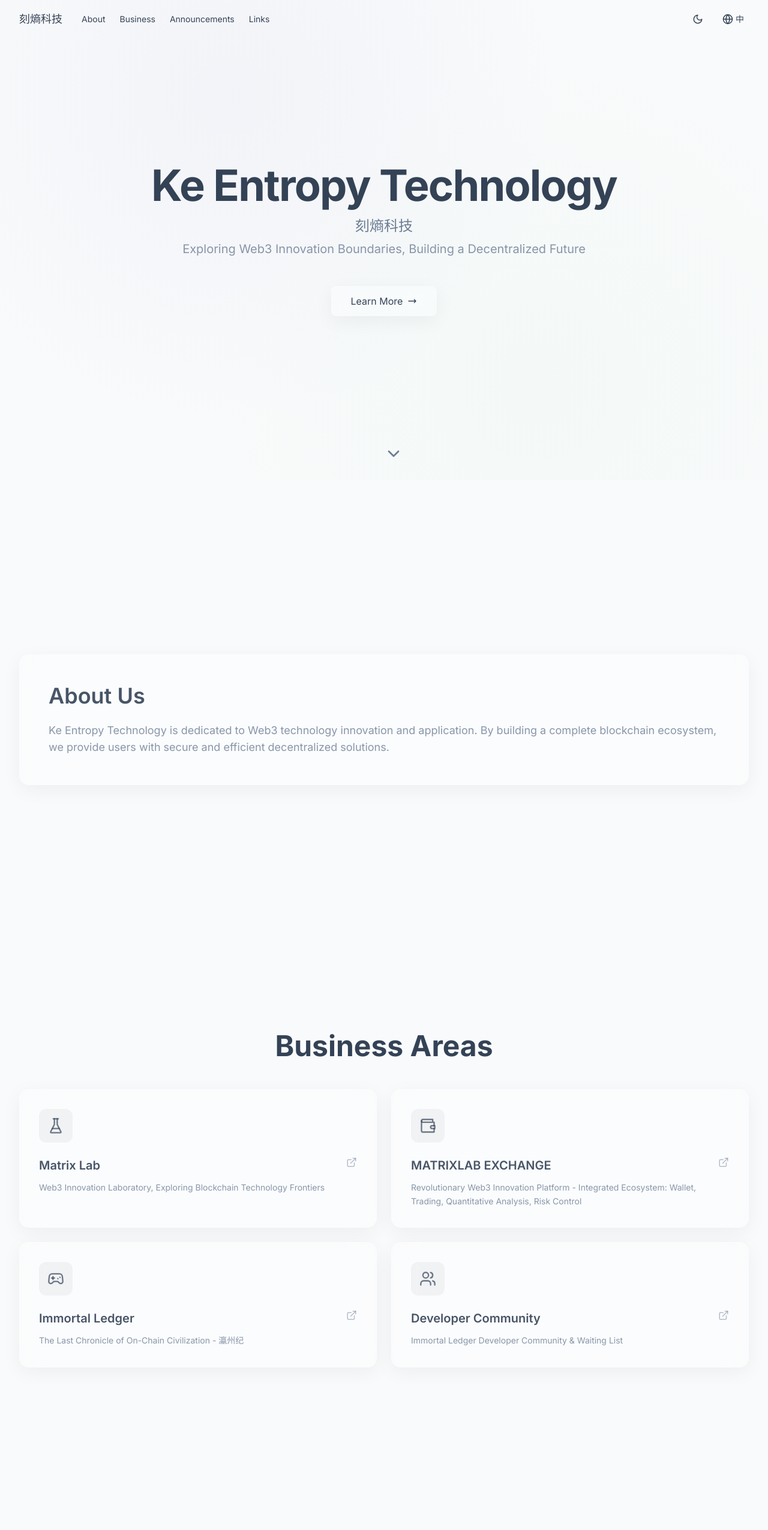
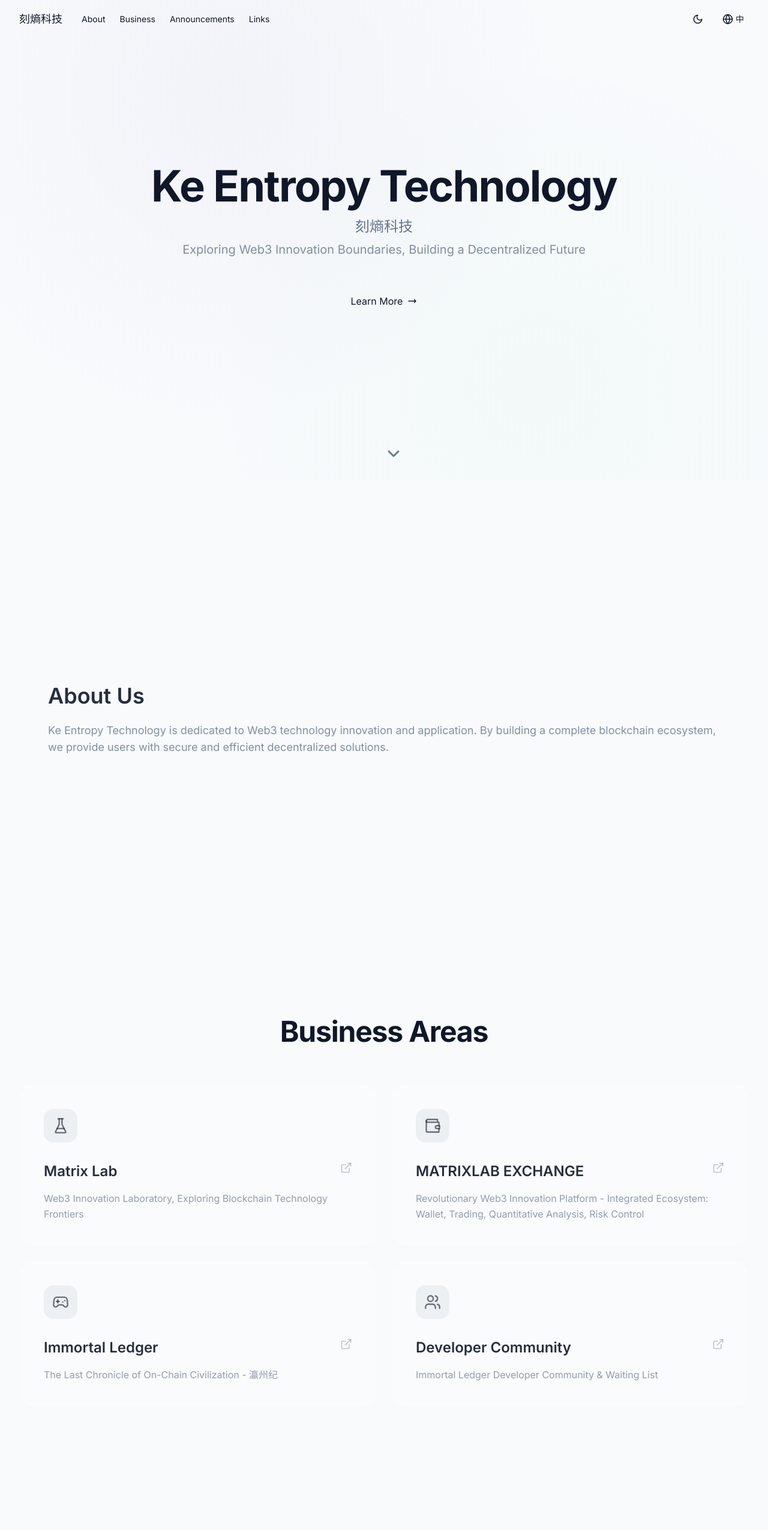
Before and after one commit to 24373054/DevelopMatrix, a Next.js app: page /en in a window 1280 px wide. Shown: the top 2551 px of the page at 60% size. Built offline with nearby package versions, Linux system fonts and the light colour scheme.

Commit message:
美化界面：应用Spotlight光照效果，增加全局背景氛围，优化融合式设计

```diff
--- a/app/[locale]/layout.tsx
+++ b/app/[locale]/layout.tsx
@@ -18,6 +18,7 @@ export default async function LocaleLayout({
   return (
     <html lang={locale} suppressHydrationWarning>
       <body className={inter.className}>
+        <div className="ambient-light" />
         <NextIntlClientProvider messages={messages}>
           <ThemeProvider
             attribute="class"
--- a/app/globals.css
+++ b/app/globals.css
@@ -4,25 +4,24 @@
 
 @layer base {
   :root {
-    /* 浅色模式 - 冷色调、低对比度 */
-    --background: 210 20% 98%;
-    --foreground: 215 25% 27%;
-    --muted: 210 20% 92%;
-    --muted-foreground: 215 15% 50%;
-    --border: 215 20% 88%;
-    --accent: 210 25% 88%;
-    --accent-foreground: 215 25% 30%;
+    /* 浅色模式 - 极冷灰调 */
+    --background: 210 40% 98%;
+    --foreground: 222 47% 11%;
+    --muted: 210 40% 96.1%;
+    --muted-foreground: 215.4 16.3% 46.9%;
+    --border: 214.3 31.8% 91.4%;
+    --card: 0 0% 100%;
+    --radius: 1rem;
   }
 
   .dark {
-    /* 深色模式 - 更深的冷色调、极低对比度 */
-    --background: 220 20% 8%;
-    --foreground: 210 20% 92%;
-    --muted: 220 15% 15%;
-    --muted-foreground: 215 12% 60%;
-    --border: 220 15% 18%;
-    --accent: 220 15% 16%;
-    --accent-foreground: 210 20% 88%;
+    /* 深色模式 - 深空灰蓝 */
+    --background: 222 47% 11%;
+    --foreground: 210 40% 98%;
+    --muted: 217 33% 17%;
+    --muted-foreground: 215 20% 65%;
+    --border: 217 33% 17%;
+    --card: 222 47% 11%;
   }
 }
 
@@ -31,51 +30,93 @@
     @apply border-border;
   }
   body {
-    @apply bg-background text-foreground;
+    @apply bg-background text-foreground selection:bg-foreground/10;
     font-feature-settings: "rlig" 1, "calt" 1;
   }
 }
 
-/* Smooth scrolling */
-html {
-  scroll-behavior: smooth;
+/* 动态背景光晕 - 冷调 */
+.ambient-light {
+  position: fixed;
+  top: 0;
+  left: 0;
+  width: 100%;
+  height: 100%;
+  overflow: hidden;
+  z-index: -1;
+  background: radial-gradient(circle at 50% 50%, rgba(var(--foreground), 0.03) 0%, transparent 50%);
 }
 
-/* Custom scrollbar - 极简设计 */
+.ambient-light::before {
+  content: '';
+  position: absolute;
+  top: -50%;
+  left: -50%;
+  width: 200%;
+  height: 200%;
+  background: radial-gradient(circle at 50% 50%, rgba(148, 163, 184, 0.1) 0%, transparent 30%);
+  animation: moveLight 20s linear infinite;
+}
+
+.dark .ambient-light::before {
+  background: radial-gradient(circle at 50% 50%, rgba(56, 189, 248, 0.05) 0%, transparent 30%);
+}
+
+@keyframes moveLight {
+  0% { transform: translate(0, 0) rotate(0deg); }
+  50% { transform: translate(10%, 10%) rotate(180deg); }
+  100% { transform: translate(0, 0) rotate(360deg); }
+}
+
+/* 高级Spotlight卡片效果 */
+.spotlight-card {
+  @apply relative overflow-hidden rounded-3xl border border-border/5 bg-card/30 backdrop-blur-sm transition-all duration-500;
+}
+
+.spotlight-card::before {
+  content: "";
+  position: absolute;
+  inset: 0;
+  background: radial-gradient(
+    800px circle at var(--mouse-x) var(--mouse-y),
+    rgba(255, 255, 255, 0.06),
+    transparent 40%
+  );
+  opacity: 0;
+  transition: opacity 0.5s;
+  z-index: 1;
+  pointer-events: none;
+}
+
+.spotlight-card:hover::before {
+  opacity: 1;
+}
+
+/* 深色模式下的Spotlight更亮一点 */
+.dark .spotlight-card::before {
+  background: radial-gradient(
+    800px circle at var(--mouse-x) var(--mouse-y),
+    rgba(255, 255, 255, 0.1),
+    transparent 40%
+  );
+}
+
+/* 融合式组件基础类 */
+.fusion-glass {
+  @apply bg-background/40 backdrop-blur-xl border border-foreground/5 shadow-sm;
+}
+
+/* 极简滚动条 */
 ::-webkit-scrollbar {
   width: 6px;
-  height: 6px;
 }
-
 ::-webkit-scrollbar-track {
-  @apply bg-transparent;
+  background: transparent;
 }
-
 ::-webkit-scrollbar-thumb {
-  @apply bg-muted-foreground/20 rounded-full;
-  transition: background-color 0.2s ease;
+  background: rgba(156, 163, 175, 0.2);
+  border-radius: 10px;
 }
-
 ::-webkit-scrollbar-thumb:hover {
-  @apply bg-muted-foreground/40;
+  background: rgba(156, 163, 175, 0.4);
 }
-
-/* Glassmorphism effect - 融合式无边框设计 */
-.glass {
-  background: rgba(255, 255, 255, 0.4);
-  backdrop-filter: blur(20px) saturate(180%);
-  -webkit-backdrop-filter: blur(20px) saturate(180%);
-  border: 1px solid rgba(255, 255, 255, 0.18);
-  box-shadow: 0 8px 32px 0 rgba(0, 0, 0, 0.05);
-}
-
-.dark .glass {
-  background: rgba(15, 20, 30, 0.5);
-  border: 1px solid rgba(255, 255, 255, 0.08);
-  box-shadow: 0 8px 32px 0 rgba(0, 0, 0, 0.3);
-}
-
-/* Smooth transitions */
-* {
-  transition: background-color 0.3s ease, border-color 0.3s ease, color 0.3s ease;
-}
--- a/components/Business.tsx
+++ b/components/Business.tsx
@@ -34,19 +34,34 @@ export default function Business() {
   const ref = useRef(null);
   const isInView = useInView(ref, { once: true, margin: '-100px' });
 
+  const handleMouseMove = (e: React.MouseEvent<HTMLDivElement>) => {
+    const cards = document.getElementsByClassName('spotlight-card');
+    Array.from(cards).forEach((card) => {
+      const rect = card.getBoundingClientRect();
+      const x = e.clientX - rect.left;
+      const y = e.clientY - rect.top;
+      (card as HTMLElement).style.setProperty('--mouse-x', `${x}px`);
+      (card as HTMLElement).style.setProperty('--mouse-y', `${y}px`);
+    });
+  };
+
   return (
-    <section id="business" className="min-h-screen flex items-center py-20">
-      <div className="max-w-7xl mx-auto px-4 sm:px-6 lg:px-8">
+    <section
+      id="business"
+      className="min-h-screen flex items-center py-24"
+      onMouseMove={handleMouseMove}
+    >
+      <div className="max-w-7xl mx-auto px-4 sm:px-6 lg:px-8 w-full">
         <motion.h2
           ref={ref}
-          initial={{ opacity: 0, y: 50 }}
-          animate={isInView ? { opacity: 1, y: 0 } : { opacity: 0, y: 50 }}
-          transition={{ duration: 0.8 }}
-          className="text-4xl md:text-5xl font-bold mb-12 text-center"
+          initial={{ opacity: 0, y: 30 }}
+          animate={isInView ? { opacity: 1, y: 0 } : { opacity: 0, y: 30 }}
+          transition={{ duration: 0.8, ease: [0.16, 1, 0.3, 1] }}
+          className="text-4xl md:text-5xl font-bold mb-16 text-center tracking-tight text-foreground"
         >
           {t('title')}
         </motion.h2>
-        <div className="grid grid-cols-1 md:grid-cols-2 gap-6">
+        <div className="grid grid-cols-1 md:grid-cols-2 gap-6 group">
           {businessItems.map((item, index) => {
             const Icon = item.icon;
             return (
@@ -55,19 +70,21 @@ export default function Business() {
                 href={item.url}
                 target="_blank"
                 rel="noopener noreferrer"
-                initial={{ opacity: 0, y: 50 }}
-                animate={isInView ? { opacity: 1, y: 0 } : { opacity: 0, y: 50 }}
-                transition={{ duration: 0.8, delay: index * 0.1 }}
-                className="glass rounded-2xl p-8 hover:scale-[1.02] hover:shadow-2xl transition-all duration-500 group"
+                initial={{ opacity: 0, y: 30 }}
+                animate={isInView ? { opacity: 1, y: 0 } : { opacity: 0, y: 30 }}
+                transition={{ duration: 0.8, delay: index * 0.15, ease: [0.16, 1, 0.3, 1] }}
+                className="spotlight-card p-10 group/card"
               >
-                <div className="w-14 h-14 rounded-xl bg-foreground/5 flex items-center justify-center mb-6 group-hover:bg-foreground/10 transition-colors duration-300">
-                  <Icon size={28} className="text-foreground/70 group-hover:text-foreground transition-colors duration-300" />
+                <div className="relative z-10">
+                  <div className="w-14 h-14 rounded-2xl bg-foreground/5 flex items-center justify-center mb-8 group-hover/card:bg-foreground/10 transition-colors duration-500">
+                    <Icon size={28} className="text-foreground/60 group-hover/card:text-foreground transition-colors duration-500" />
+                  </div>
+                  <div className="flex items-start justify-between mb-4">
+                    <h3 className="text-2xl font-semibold text-foreground/90 group-hover/card:text-foreground transition-colors duration-500">{t(`${item.key}.title`)}</h3>
+                    <ExternalLink size={20} className="text-muted-foreground/40 group-hover/card:text-foreground/70 group-hover/card:translate-x-1 group-hover/card:-translate-y-1 transition-all duration-500" />
+                  </div>
+                  <p className="text-muted-foreground/70 text-base leading-relaxed group-hover/card:text-muted-foreground/90 transition-colors duration-500">{t(`${item.key}.description`)}</p>
                 </div>
-                <div className="flex items-start justify-between mb-3">
-                  <h3 className="text-xl font-semibold text-foreground/90">{t(`${item.key}.title`)}</h3>
-                  <ExternalLink size={18} className="text-muted-foreground/50 group-hover:text-foreground/70 group-hover:translate-x-1 group-hover:-translate-y-1 transition-all duration-300" />
-                </div>
-                <p className="text-muted-foreground/80 text-sm leading-relaxed">{t(`${item.key}.description`)}</p>
               </motion.a>
             );
           })}
--- a/components/Links.tsx
+++ b/components/Links.tsx
@@ -20,19 +20,34 @@ export default function Links() {
   const ref = useRef(null);
   const isInView = useInView(ref, { once: true, margin: '-100px' });
 
+  const handleMouseMove = (e: React.MouseEvent<HTMLDivElement>) => {
+    const cards = document.getElementsByClassName('spotlight-link-card');
+    Array.from(cards).forEach((card) => {
+      const rect = card.getBoundingClientRect();
+      const x = e.clientX - rect.left;
+      const y = e.clientY - rect.top;
+      (card as HTMLElement).style.setProperty('--mouse-x', `${x}px`);
+      (card as HTMLElement).style.setProperty('--mouse-y', `${y}px`);
+    });
+  };
+
   return (
-    <section id="links" className="min-h-screen flex items-center py-20">
-      <div className="max-w-7xl mx-auto px-4 sm:px-6 lg:px-8">
+    <section
+      id="links"
+      className="min-h-screen flex items-center py-24"
+      onMouseMove={handleMouseMove}
+    >
+      <div className="max-w-7xl mx-auto px-4 sm:px-6 lg:px-8 w-full">
         <motion.h2
           ref={ref}
-          initial={{ opacity: 0, y: 50 }}
-          animate={isInView ? { opacity: 1, y: 0 } : { opacity: 0, y: 50 }}
-          transition={{ duration: 0.8 }}
-          className="text-4xl md:text-5xl font-bold mb-12 text-center"
+          initial={{ opacity: 0, y: 30 }}
+          animate={isInView ? { opacity: 1, y: 0 } : { opacity: 0, y: 30 }}
+          transition={{ duration: 0.8, ease: [0.16, 1, 0.3, 1] }}
+          className="text-4xl md:text-5xl font-bold mb-16 text-center tracking-tight text-foreground"
         >
           {t('title')}
         </motion.h2>
-        <div className="grid grid-cols-1 md:grid-cols-2 lg:grid-cols-3 gap-4">
+        <div className="grid grid-cols-1 md:grid-cols-2 lg:grid-cols-3 gap-4 group">
           {links.map((link, index) => {
             const Icon = link.icon;
             return (
@@ -41,18 +56,18 @@ export default function Links() {
                 href={link.url}
                 target="_blank"
                 rel="noopener noreferrer"
-                initial={{ opacity: 0, y: 50 }}
-                animate={isInView ? { opacity: 1, y: 0 } : { opacity: 0, y: 50 }}
-                transition={{ duration: 0.8, delay: index * 0.1 }}
-                className="glass rounded-xl p-6 hover:scale-[1.01] hover:shadow-xl transition-all duration-500 group flex items-center justify-between"
+                initial={{ opacity: 0, y: 30 }}
+                animate={isInView ? { opacity: 1, y: 0 } : { opacity: 0, y: 30 }}
+                transition={{ duration: 0.8, delay: index * 0.08, ease: [0.16, 1, 0.3, 1] }}
+                className="spotlight-card spotlight-link-card p-6 group/card flex items-center justify-between"
               >
-                <div className="flex items-center gap-4">
-                  <div className="w-11 h-11 rounded-lg bg-foreground/5 flex items-center justify-center group-hover:bg-foreground/10 transition-colors duration-300">
-                    <Icon size={20} className="text-foreground/70 group-hover:text-foreground transition-colors duration-300" />
+                <div className="relative z-10 flex items-center gap-4 w-full">
+                  <div className="w-12 h-12 rounded-xl bg-foreground/5 flex items-center justify-center group-hover/card:bg-foreground/10 transition-colors duration-500">
+                    <Icon size={22} className="text-foreground/60 group-hover/card:text-foreground transition-colors duration-500" />
                   </div>
-                  <span className="font-medium text-foreground/90">{t(link.key)}</span>
+                  <span className="font-medium text-foreground/90 text-lg group-hover/card:text-foreground transition-colors duration-500">{t(link.key)}</span>
                 </div>
-                <ExternalLink size={16} className="text-muted-foreground/50 group-hover:text-foreground/70 group-hover:translate-x-1 group-hover:-translate-y-1 transition-all duration-300" />
+                <ExternalLink size={18} className="relative z-10 text-muted-foreground/40 group-hover/card:text-foreground/70 group-hover/card:translate-x-1 group-hover/card:-translate-y-1 transition-all duration-500" />
               </motion.a>
             );
           })}
--- a/tailwind.config.js
+++ b/tailwind.config.js
@@ -9,16 +9,17 @@ module.exports = {
   theme: {
     extend: {
       colors: {
-        border: 'hsl(var(--border))',
-        background: 'hsl(var(--background))',
-        foreground: 'hsl(var(--foreground))',
+        border: 'hsl(var(--border) / <alpha-value>)',
+        background: 'hsl(var(--background) / <alpha-value>)',
+        foreground: 'hsl(var(--foreground) / <alpha-value>)',
+        card: 'hsl(var(--card) / <alpha-value>)',
         muted: {
-          DEFAULT: 'hsl(var(--muted))',
-          foreground: 'hsl(var(--muted-foreground))',
+          DEFAULT: 'hsl(var(--muted) / <alpha-value>)',
+          foreground: 'hsl(var(--muted-foreground) / <alpha-value>)',
         },
         accent: {
-          DEFAULT: 'hsl(var(--accent))',
-          foreground: 'hsl(var(--accent-foreground))',
+          DEFAULT: 'hsl(var(--accent) / <alpha-value>)',
+          foreground: 'hsl(var(--accent-foreground) / <alpha-value>)',
         },
       },
       animation: {
```
Also changed, not shown: components/Announcements.tsx (+15 -15 lines).
